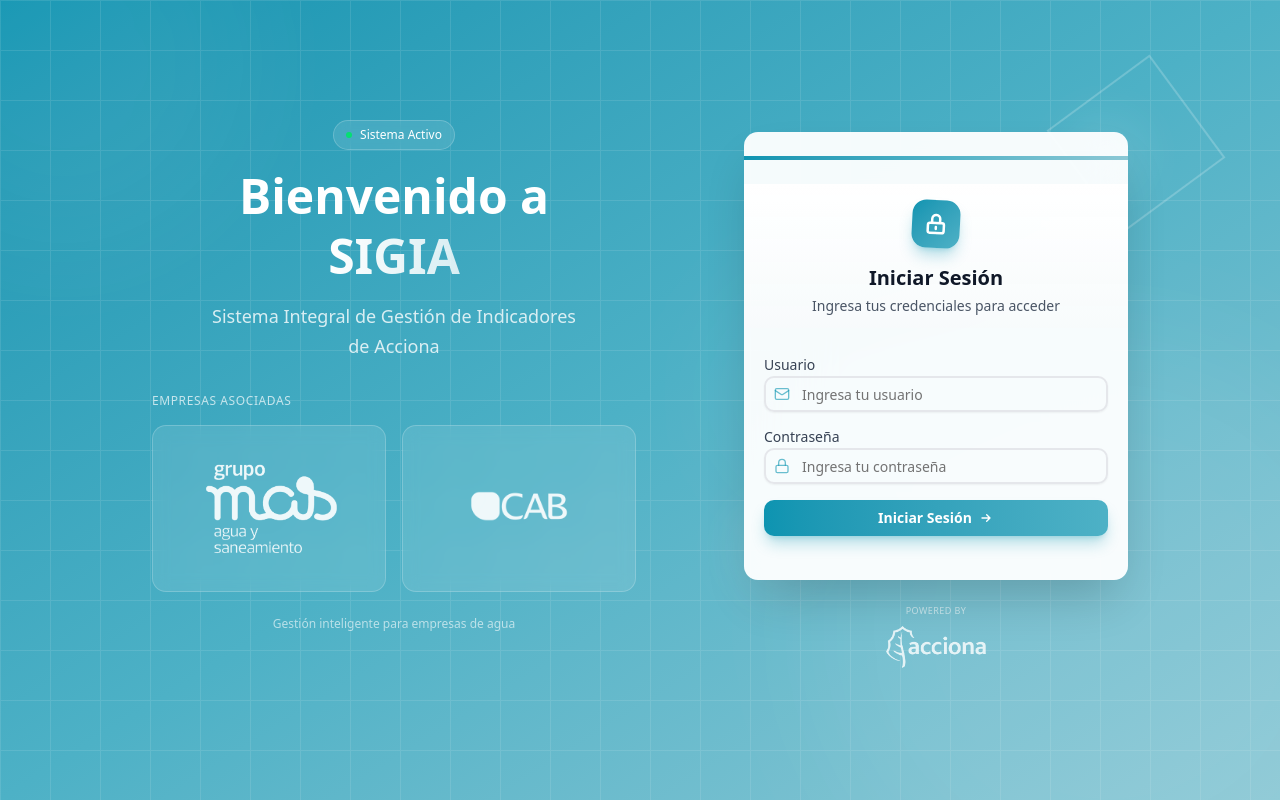
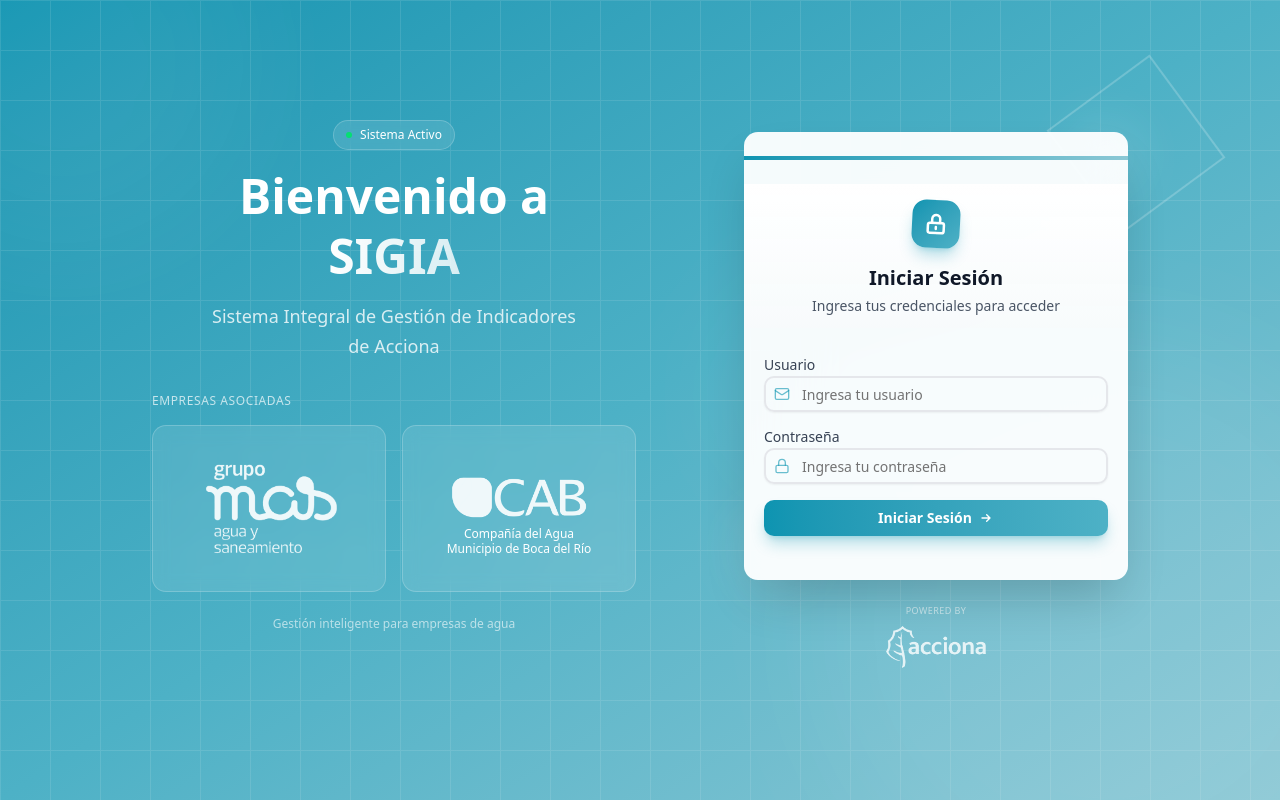
Before and after one commit to MichellPolicarpio/WebAppIndicadores, a Next.js app: page / in a window 1280 px wide. Built offline with nearby package versions, Linux system fonts and the light colour scheme.

Commit message:
feat: Ajustes en pÃ¡gina de login - logo CAB mÃ¡s grande con texto descriptivo y mejor posicionamiento

```diff
--- a/app/page.tsx
+++ b/app/page.tsx
@@ -64,14 +64,18 @@ export default function LoginPage() {
               </div>
 
               {/* CAB Logo */}
-              <div className="bg-white/10 backdrop-blur-sm p-4 xl:p-5 rounded-xl border border-white/20 hover:bg-white/15 transition-all group flex items-center justify-center">
+              <div className="bg-white/10 backdrop-blur-sm p-4 xl:p-5 rounded-xl border border-white/20 hover:bg-white/15 transition-all group flex flex-col items-center justify-center">
                 <Image
                   src="/logos/cab-logo.png"
                   alt="CAB - Compañía de Agua de Boca del Río"
-                  width={100}
-                  height={56}
-                  className="object-contain brightness-0 invert opacity-90 group-hover:opacity-100 transition-opacity"
+                  width={140}
+                  height={80}
+                  className="object-contain brightness-0 invert opacity-90 group-hover:opacity-100 transition-opacity mt-4"
                 />
+                <p className="text-white text-xs font-normal mt-0.5 text-center leading-tight">
+                  Compañía del Agua<br />
+                  Municipio de Boca del Río
+                </p>
               </div>
             </div>
 
```
